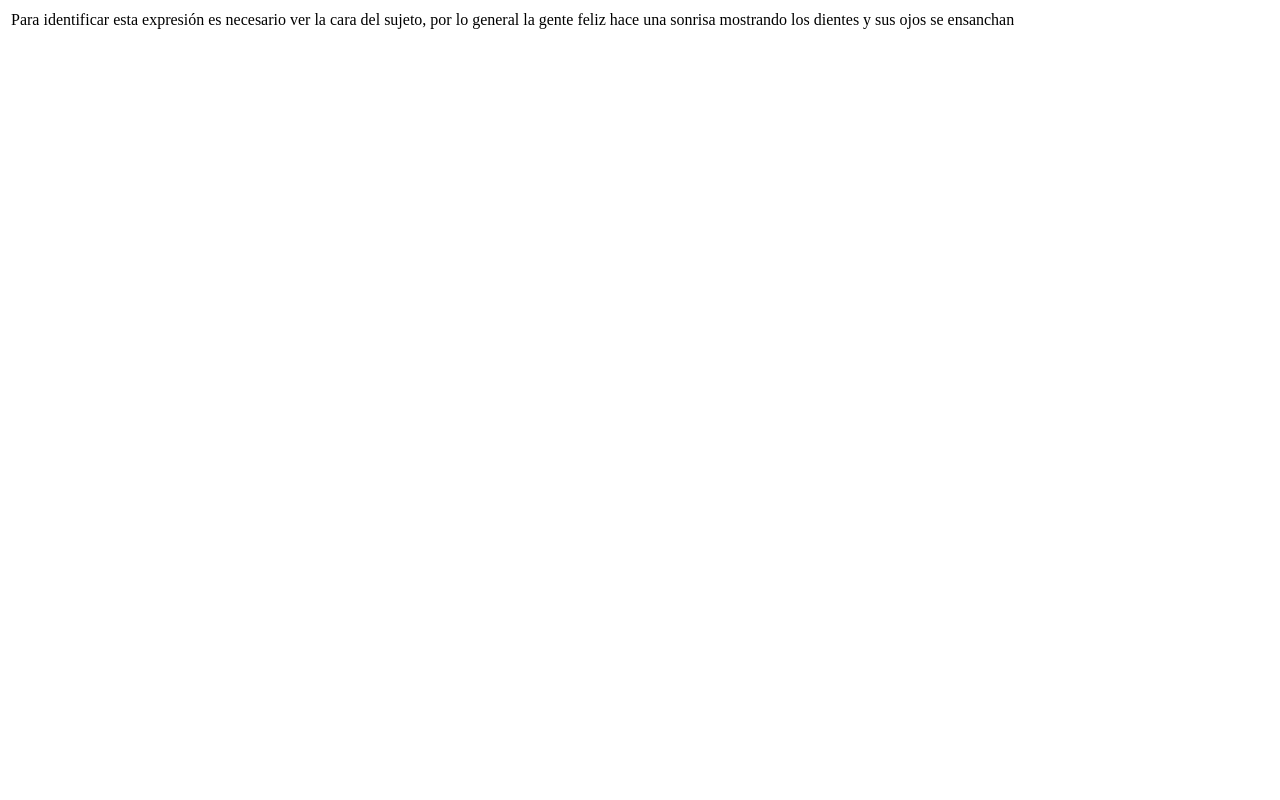
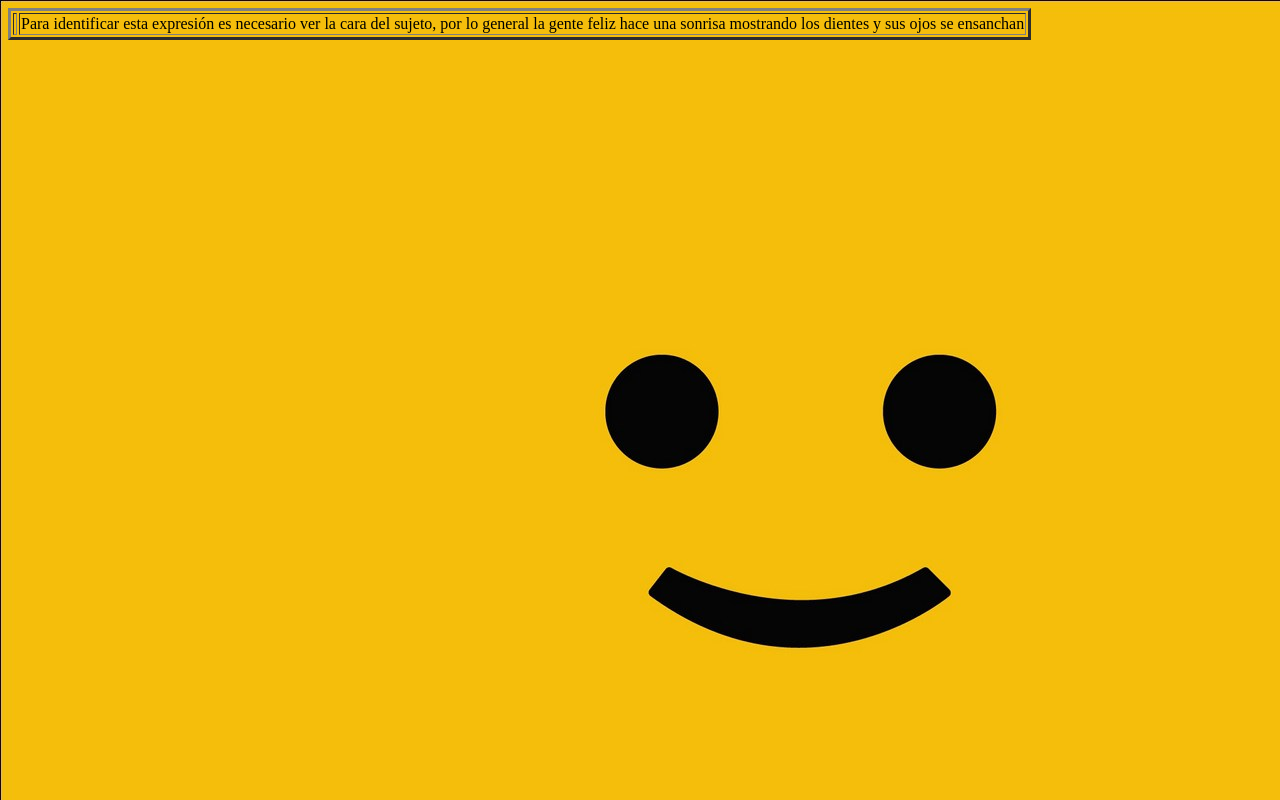
Before and after one commit to risshiospina/Lenguaje-no-verbal-, a plain HTML site: page Alegria.html in a window 1280 px wide. Drawn offline with Linux system fonts and the light colour scheme.

Commit message:
Create Alegria.html

```diff
--- a/Alegria.html
+++ b/Alegria.html
@@ -1,8 +1,9 @@
 <html>
 <head>
-<body>
-<table>
+<body background="carafeliz.jpg">
+<table border="3">
 <tr>
+<td><link rel="personasonriendo.jpg"></td>
 <td>Para identificar esta expresión es necesario ver la cara del sujeto, por lo general la gente feliz hace una sonrisa mostrando los dientes y sus ojos se ensanchan</td>
 </tr>
 </table>
```
